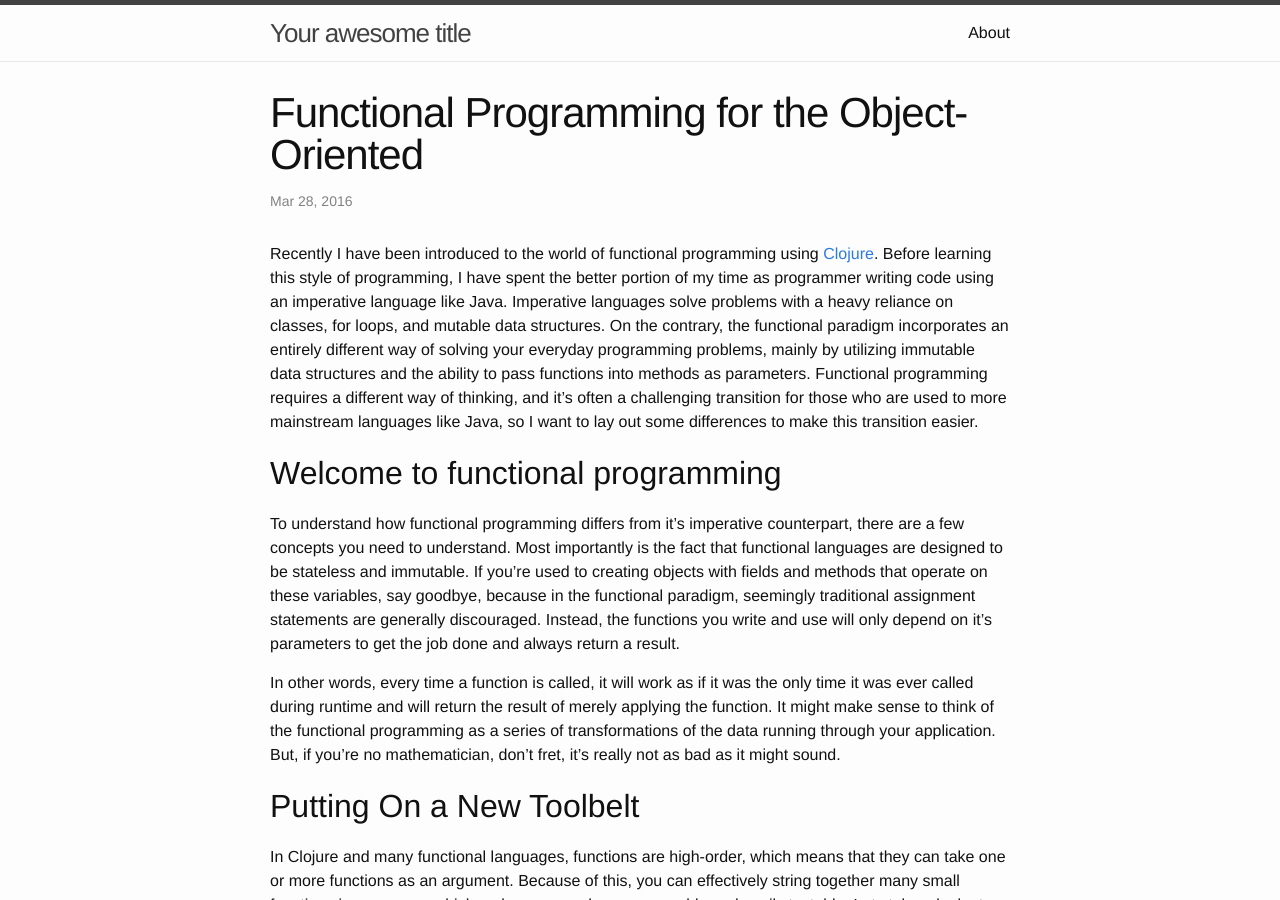
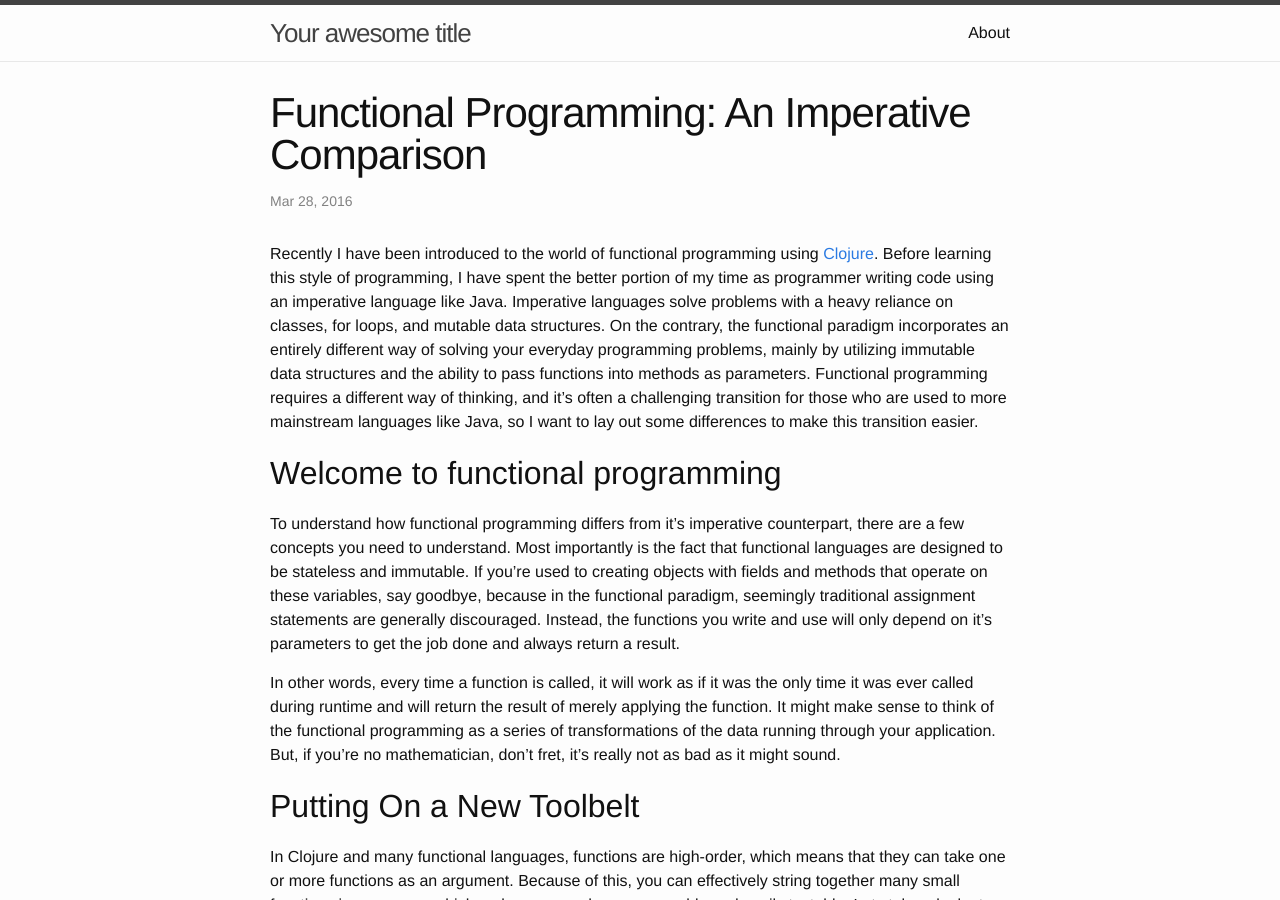
Before and after one commit to mortsyn/blog, a Jekyll site: the page built from _posts/2016-03-28-functional-programming-an-imperative-comparison.md, in a window 1280 px wide and 900 px high. Built offline with Jekyll 4.4.1, drawn with Linux system fonts in a browser that asks for light colours.

Commit message:
Change title

```diff
--- a/_posts/2016-03-28-functional-programming-for-the-object-oriented.md
+++ b/_posts/2016-03-28-functional-programming-an-imperative-comparison.md
@@ -1,6 +1,6 @@
 ---
 layout: post
-title:  "Functional Programming for the Object-Oriented"
+title:  "Functional Programming: An Imperative Comparison"
 date:  March 28th, 2016
 blog: true
 ---
```
